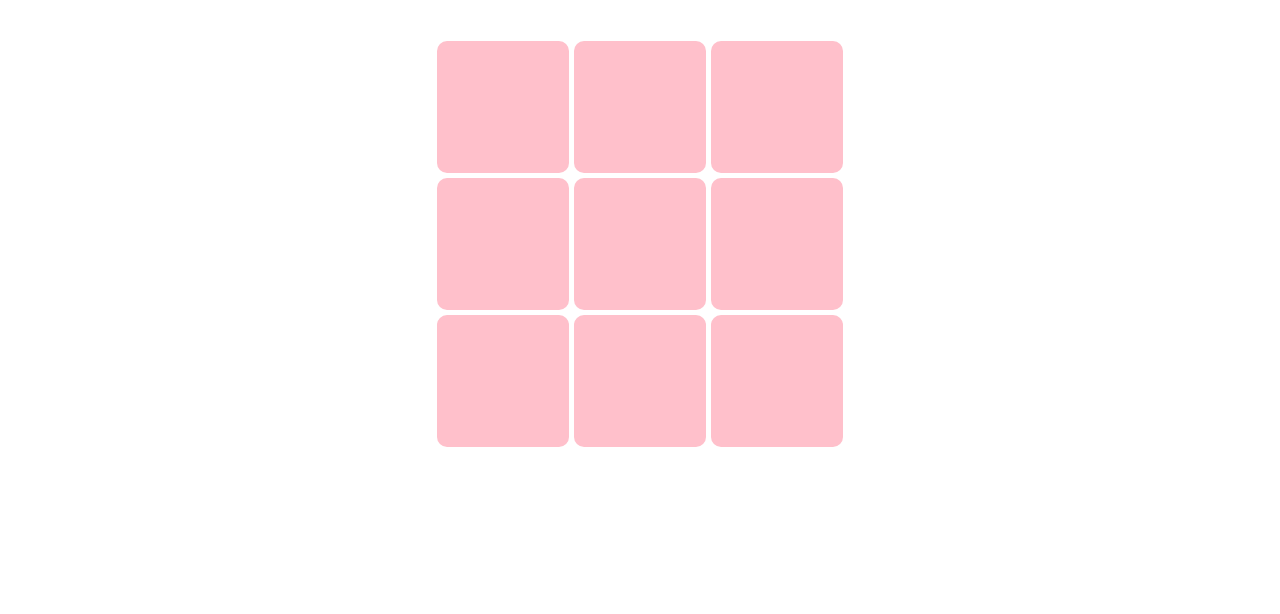
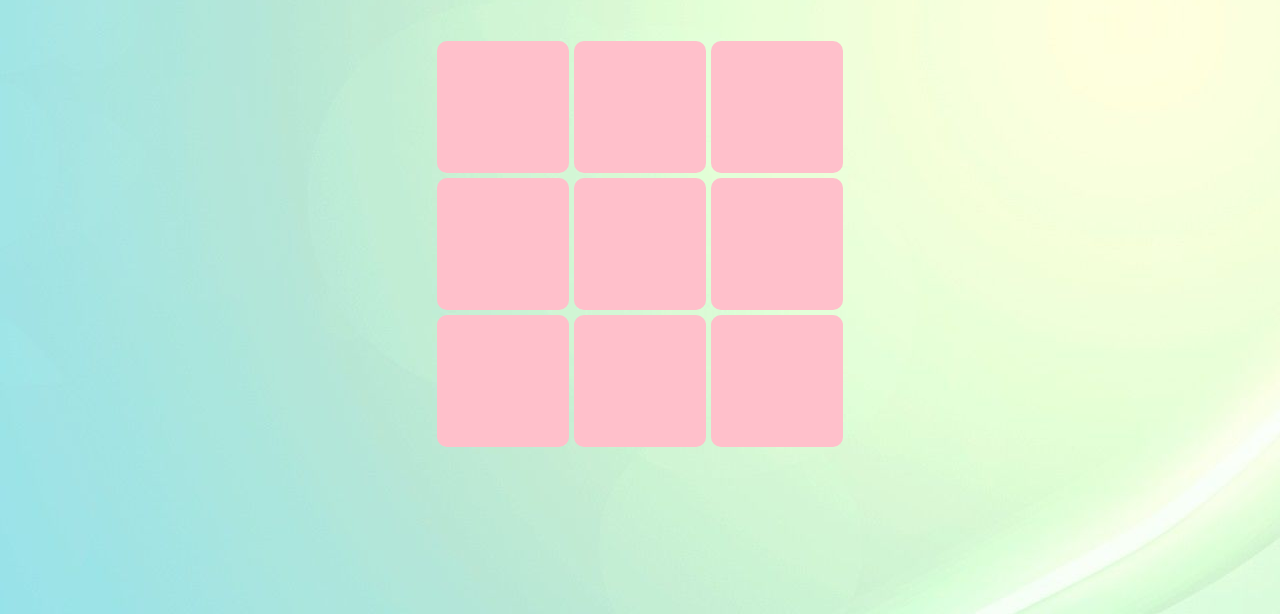
Before and after one commit to sri-nandhini-bommannan/Tic-Tac-Toe, a plain HTML site: page index.html in a window 1280 px wide. Shown: the part 186-800 px from the top of the page. Drawn offline with Linux system fonts and the light colour scheme.

Commit message:
Added background image.

```diff
--- a/index.html
+++ b/index.html
@@ -10,6 +10,9 @@ background-color:pink;
 border-radius:10px;
 color:white;
 font-size:80px;
+}
+body{
+	background-image: url("background.jpg");
 }
 </style>
 </head>
```
Also changed, not shown: background.jpg (added).
